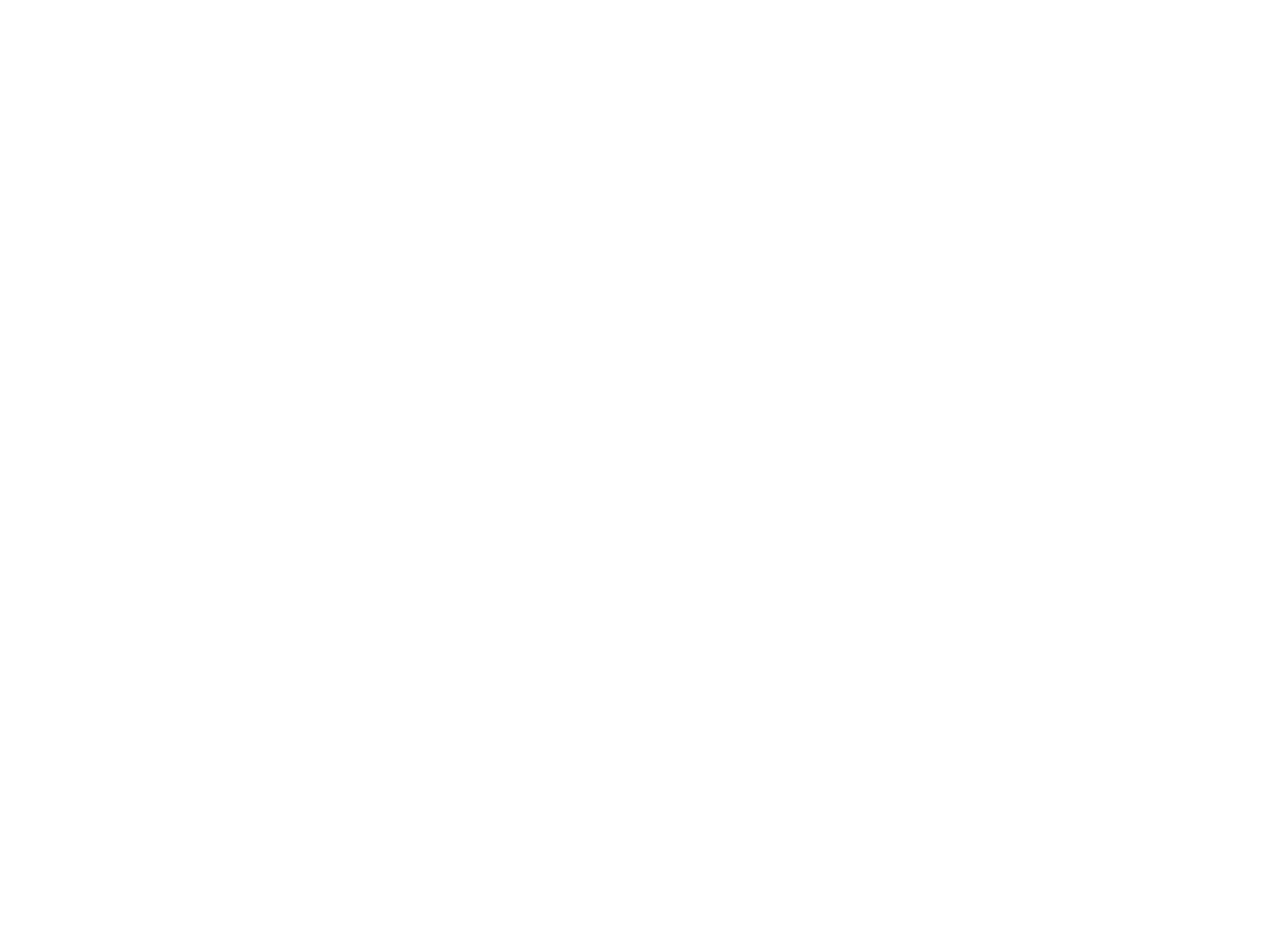
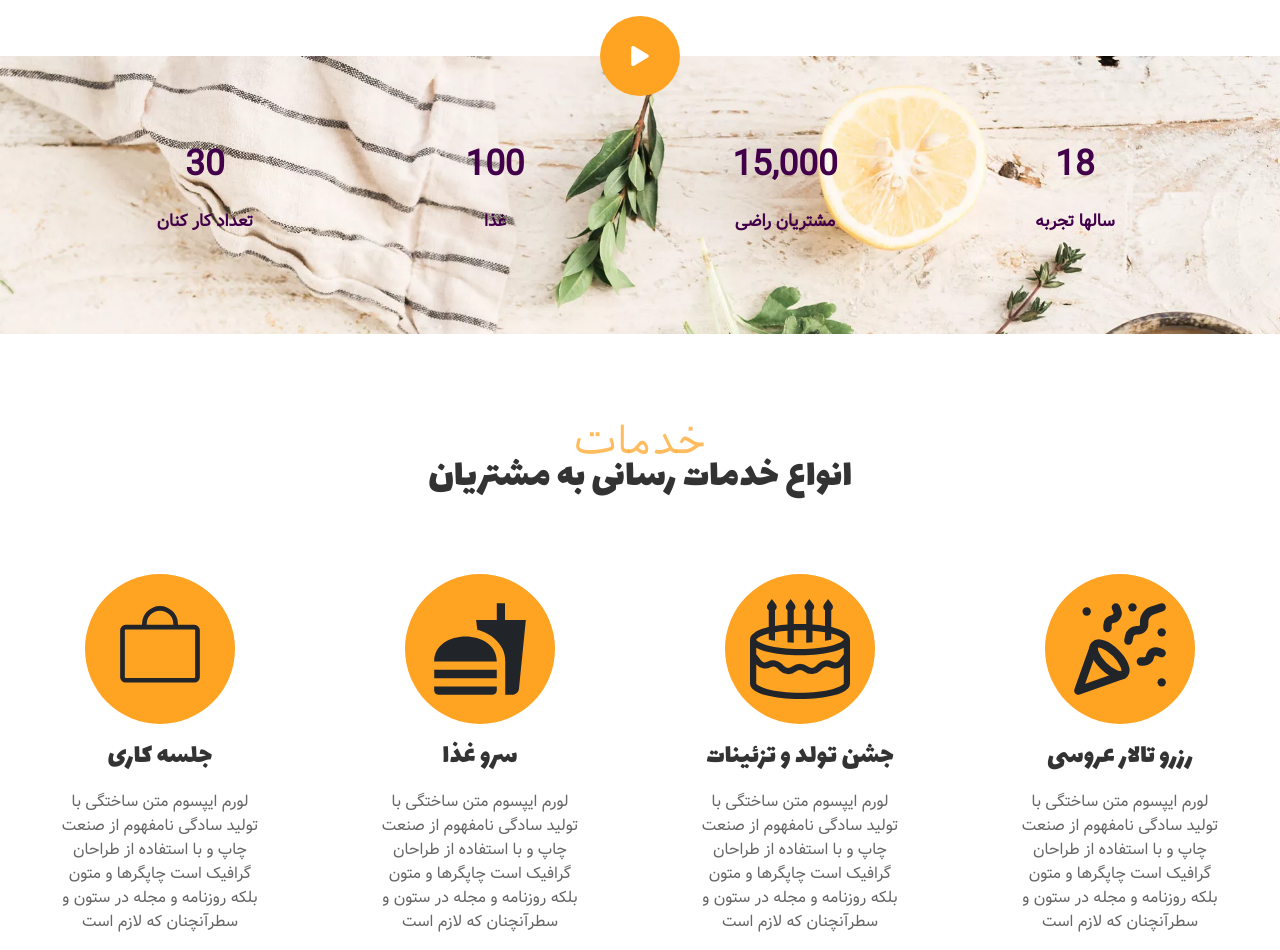
Before and after one commit to sadeqobeydi/Restaurant-cafe-site, a React (Create React App) app: page / in a window 1280 px wide. Shown: the part 1180-2130 px from the top of the page. Before the commit the page ends 800 px from the top, so only its background shows below. Built offline with nearby package versions, Linux system fonts and the light colour scheme; data requests are answered from the project's data file.

Commit message:
sercises complated

```diff
--- /dev/null
+++ b/db.json
@@ -0,0 +1,8 @@
+{
+    "statistics": [
+        {"id" : "1" ,"title": "سالها تجربه" , "number" : "18"},
+        {"id" : "2" ,"title": "مشتریان راضی" , "number" : "15000"},
+        {"id" : "3" ,"title": "غذا" , "number" : "100"},
+        {"id" : "4" ,"title": "تعداد کار کنان " , "number" : "30"}
+    ]
+}
--- a/package.json
+++ b/package.json
@@ -6,13 +6,17 @@
     "@testing-library/jest-dom": "^5.17.0",
     "@testing-library/react": "^13.4.0",
     "@testing-library/user-event": "^13.5.0",
+    "axios": "^1.6.8",
     "bootstrap": "^5.3.3",
+    "json-server": "^1.0.0-alpha.23",
     "react": "^18.2.0",
     "react-bootstrap": "^2.10.2",
+    "react-countup": "^6.5.3",
     "react-dom": "^18.2.0",
     "react-icons": "^5.0.1",
     "react-router-dom": "^6.22.3",
     "react-scripts": "5.0.1",
+    "react-visibility-sensor": "^5.1.1",
     "web-vitals": "^2.1.4"
   },
   "scripts": {
--- /dev/null
+++ b/src/component/slider/Slider.css
@@ -0,0 +1,56 @@
+header .slider , header .slider .slide-content{
+    width: 100%;
+    height: 100%;
+    /* overflow: hidden; */
+    position: relative;
+}
+
+header .slider button{
+    all: unset;
+    position: absolute;
+    z-index: 2;
+    top: 45%;
+    opacity: 0;
+    transition: all 1s;
+    color: white;
+    cursor: pointer;
+}
+header .slider button.next{
+    right: 5px;
+}
+header .slider button.previous{
+    left: 5px;
+}
+header .slider:hover > button.next {
+    transform: translateX(-15px);
+    opacity: 1;
+}
+header .slider:hover > button.previous {
+    transform: translateX(15px);
+    opacity: 1;
+}
+header .slider .radial-content{
+    width: 100%;
+    /* height: 30px; */
+    position: absolute;
+    bottom: 20px;
+    text-align: center;
+    z-index: 3;
+    direction: ltr;
+}
+header .slider .radial-content .point{
+    display: inline-block;
+    background-color: white;
+    width: 15px;
+    height: 15px;
+    border-radius: 50%;
+    border: 1px solid transparent;
+    outline: 2px solid white;
+    background-clip: content-box;
+    margin:0px  5px;
+    opacity: 0.4;
+    cursor: pointer;
+}
+header .slider .radial-content .point.active{
+    opacity: 1;
+}
--- /dev/null
+++ b/src/component/slider/Slider.js
@@ -0,0 +1,58 @@
+import './Slider.css'
+import { useEffect, useState } from 'react'
+import { FaChevronLeft , FaChevronRight} from "react-icons/fa";
+import SlideItem from '../../component/SlideItem/SlideItem'
+import imgslider1 from '../../images/sliderimages3.jpg'
+import imgslider2 from '../../images/sliderimages1.jpg'
+import imgslider3 from '../../images/sliderimages2.jpg'
+
+function Slider(){
+
+    const [currentIndex , setCurrentIndex] = useState(0)
+
+    const slids = [
+        { id : 1 , title : 'غذاهای خوشمزه ما با حضور شما گرم' , url : imgslider1 },
+        { id : 2 , title : 'بهترین مکان برای شروع روز شما' , url : imgslider2},
+        { id : 3 , title : 'شیرینی خامه ای آماده سرو' , url : imgslider3},
+    ]
+
+
+    const nextSlideHandler = () =>{
+        currentIndex < slids.length-1 ? setCurrentIndex(currentIndex+1) : setCurrentIndex(0)
+    }
+    const previousSlideHandler = ()=>{
+        currentIndex > 0 ? setCurrentIndex(currentIndex-1) : setCurrentIndex(slids.length-1)
+    }
+
+    return(
+        <div className="slider">
+            <div className="slide-content">
+                {slids.map(item => <SlideItem currentIndex={currentIndex} {...item}/>)}
+            </div>
+
+            <button className='next' onClick={nextSlideHandler}>
+                <FaChevronRight size="25px"/>
+            </button>
+            <button className='previous' onClick={previousSlideHandler}>
+                <FaChevronLeft size="25px"/>
+            </button>
+
+            <div className="radial-content">
+                {
+
+                    slids.map((item , index) =>{
+                        return <div
+                            key={item.id}
+                            className={`point ${currentIndex===index? 'active':''}`}
+                            onClick={()=> setCurrentIndex(index)}
+                            >
+
+                        </div>
+                    })
+                }
+            </div>
+        </div>
+    )
+}
+
+export default Slider
--- a/src/index.css
+++ b/src/index.css
@@ -45,3 +45,21 @@
 .vazir{
   font-family: vazir;
 }
+
+
+h2.before-title{
+  content: "پارس فود";
+  display: block;
+  font-family: iransanse;
+  text-align: center;
+  position: relative;
+  top: 35px;
+  color: rgba(255, 163, 35, 0.726);
+  z-index: 0;
+
+}
+h3.section-title{
+  position: relative;
+  z-index: 2;
+  color: #333333;
+}
--- a/src/pages/home/home.css
+++ b/src/pages/home/home.css
@@ -1,3 +1,4 @@
+
 header{
     width: 100vw;
     height: 100vh;
@@ -5,59 +6,74 @@
 header .navnigate-container{
     z-index: 3;
 }
-header .slider , header .slider .slide-content{
-    width: 100%;
-    height: 100%;
-    /* overflow: hidden; */
-    position: relative;
+/* ------------------------------------------------------------- */
+article.abouted p{
+    text-align: justify;
+font-weight: 600;
+    line-height: 30px;
+    color: rgb(102, 102, 102)
+}
+article.abouted .playlogo{
+    position: absolute;
+    bottom: 0px;
+    right: 50%;
+    transform: translate(50% , 50%);
+    width: 80px;
+    height: 80px;
+    background-color: #ffa323;
+    border-radius: 50%;
+    cursor: pointer;
+}
+/* ------------------------------------------------------------------- */
+section.statistics{
+    background: url('../../images/bg_4.jpg');
+    /* background-position: center center; */
+    background-size: cover;
+    padding: 20px 0px;
+    padding: 60px;
+}
+section.statistics p{
+    text-align: center;
+    color: #410049;
+}
+section.statistics p.number{
+    font-size: 35px;
+    font-weight: bold;
+}
+section.statistics p.title{
+    font-size: 17px;
+    font-weight: bold;
+}
+/* -------------------------------------------------------------- */
+section.servises > *{
+    text-align: center;
+}
+section.servises .servis-logo{
+    width: 150px;
+    height: 150px;
+    background-color:#ffa323 ;
+    display: flex;
+    align-items: center;
+    justify-content: center;
+    margin: 0px auto;
+}
+section.servises .servis-item h3{
+    color: #333333;
+}
+section.servises .servis-item p{
+    color: #666666;
+    text-align: justify;
 }
 
-header .slider button{
-    all: unset;
-    position: absolute;
-    z-index: 2;
-    top: 45%;
-    opacity: 0;
-    transition: all 1s;
-    color: white;
-    cursor: pointer;
+
+@media screen and (min-width : 992px) {
+    section.statistics{
+        background: url('../../images/bg_4.jpg') fixed;
+        background-position: top right;
+        background-size: cover;
+    }
+    section.servises .servis-item p{
+        color: #666666;
+        text-align: center;
+    }
 }
-header .slider button.next{
-    right: 5px;
-}
-header .slider button.previous{
-    left: 5px;
-}
-header .slider:hover > button.next {
-    transform: translateX(-15px);
-    opacity: 1;
-}
-header .slider:hover > button.previous {
-    transform: translateX(15px);
-    opacity: 1;
-}
-header .slider .radial-content{
-    width: 100%;
-    /* height: 30px; */
-    position: absolute;
-    bottom: 20px;
-    text-align: center;
-    z-index: 3;
-    direction: ltr;
-}
-header .slider .radial-content .point{
-    display: inline-block;
-    background-color: white;
-    width: 15px;
-    height: 15px;
-    border-radius: 50%;
-    border: 1px solid transparent;
-    outline: 2px solid white;
-    background-clip: content-box;
-    margin:0px  5px;
-    opacity: 0.4;
-    cursor: pointer;
-}
-header .slider .radial-content .point.active{
-    opacity: 1;
-}
--- a/src/pages/home/home.js
+++ b/src/pages/home/home.js
@@ -1,33 +1,27 @@
-import { useEffect, useState } from 'react'
-import SlideItem from '../../component/SlideItem/SlideItem'
+import { Col, Row } from 'react-bootstrap'
 import MyNavbar from '../../component/myNavbar/MyNavbar'
-import imgslider1 from '../../images/sliderimages3.jpg'
-import imgslider2 from '../../images/sliderimages1.jpg'
-import imgslider3 from '../../images/sliderimages2.jpg'
-import { FaChevronLeft , FaChevronRight} from "react-icons/fa";
+import Slider from '../../component/slider/Slider'
+import { FaPlay } from "react-icons/fa";
+import { BsCake2 } from "react-icons/bs";
+import { PiBagSimpleLight } from "react-icons/pi";
+import { LuPartyPopper } from "react-icons/lu";
+import { MdFastfood } from "react-icons/md";
+import './home.css'
+import { useEffect, useState } from 'react';
+import axios from 'axios';
+import CountUp from 'react-countup';
 
 
-import './home.css'
+
 function Home(){
 
-    const [currentIndex , setCurrentIndex] = useState(0)
+    const [statistics , setStatistics] = useState([])
 
-    const slids = [
-        { id : 1 , title : 'غذاهای خوشمزه ما با حضور شما گرم' , url : imgslider1 },
-        { id : 2 , title : 'بهترین مکان برای شروع روز شما' , url : imgslider2},
-        { id : 3 , title : 'شیرینی خامه ای آماده سرو' , url : imgslider3},
-    ]
-
-    const nextSlideHandler = () =>{
-        currentIndex < slids.length-1 ? setCurrentIndex(currentIndex+1) : setCurrentIndex(0)
-    }
-    const previousSlideHandler = ()=>{
-        currentIndex > 0 ? setCurrentIndex(currentIndex-1) : setCurrentIndex(slids.length-1)
-    }
 
     useEffect(()=>{
-        console.log(currentIndex);
-    })
+        axios.get('http://localhost:4000/statistics')
+        .then((response)=> setStatistics(response.data))
+    },[])
 
     return(
         <>
@@ -35,32 +29,82 @@
                 <div className='position-absolute top-0 left-0 w-100 navnigate-container'>
                     <MyNavbar/>
                 </div>
-                <div className="slider">
-                    <div className="slide-content">
-                        {slids.map(item => <SlideItem currentIndex={currentIndex} {...item}/>)}
-                    </div>
+                <Slider/>
+            </header>
 
-                    <button className='next' onClick={nextSlideHandler}>
-                        <FaChevronRight size="25px"/>
-                    </button>
-                    <button className='previous' onClick={previousSlideHandler}>
-                        <FaChevronLeft size="25px"/>
-                    </button>
+            <article className='abouted  position-relative '>
+                <Row className='bg-white py-5 px-2 px-md-5'>
+                    <h2 className='before-title fs-1'>پارس فود</h2>
+                    <h3 className='section-title lalezar fs-1 text-center pt-3'>رستوران و کافه پارس فود</h3>
+                    <p className='iransanse pt-3 px-md-5 text-md-center'>
+                    لورم ایپسوم متن ساختگی با تولید سادگی نامفهوم از صنعت چاپ و با استفاده از طراحان گرافیک است چاپگرها و متون بلکه روزنامه و مجله در ستون و سطرآنچنان که لازم است و برای شرایط فعلی تکنولوژی مورد نیاز و کاربردهای متنوع با هدف بهبود ابزارهای کاربردی می باشد کتابهای زیادی در شصت و سه درصد گذشته حال و آینده شناخت فراوان جامعه و متخصصان را می طلبد
+                    لورم ایپسوم متن ساختگی با تولید سادگی نامفهوم از صنعت چاپ و با استفاده از طراحان گرافیک است چاپگرها و متون بلکه روزنامه و مجله در ستون و سطرآنچنان که لازم است و برای شرایط فعلی تکنولوژی مورد نیاز و کاربردهای متنوع با هدف بهبود ابزارهای کاربردی می باشد کتابهای زیادی در شصت و سه درصد گذشته حال و آینده شناخت فراوان جامعه و متخصصان را می طلبد
+                    </p>
+                </Row>
+                <div className="playlogo d-flex align-items-center justify-content-center">
+                    <FaPlay size='20px' color='white'/>
+                </div>
+            </article>
 
-                    <div className="radial-content">
-                        {
-                            slids.map((item , index) =>{
-                                return <div
-                                    className={`point ${currentIndex===index? 'active':''}`}
-                                    onClick={()=> setCurrentIndex(index)}
-                                    >
+            <section className='statistics'>
+                <Row className='row-cols-1 row-cols-md-4'>
+                    {
+                        statistics.map((item)=> (
+                            <Col className='py-4' key={item.id}>
+                                <p className='number'>
+                                    <CountUp end={item.number} duration = '4' enableScrollSpy />
+                                </p>
+                                <p className='title'>{item.title}</p>
+                            </Col>
+                        ))
+                    }
+                </Row>
+            </section>
 
-                                </div>
-                            })
-                        }
-                    </div>
-                </div>
-            </header>
+            <section className='servises'>
+                <Row className='bg-white py-5 px-2 px-md-5'>
+                    <h2 className='before-title fs-1'>خدمات</h2>
+                    <h3 className='section-title lalezar fs-1 text-center pt-3'>انواع خدمات رسانی به مشتریان</h3>
+                </Row>
+                <Row className='justify-content-center row-cols-1 row-cols=md-3 row-cols-lg-3 row-cols-xl-4'>
+                    <Col>
+                        <div className="servis-item px-3 px-lg-5 my-3">
+                            <div className="servis-logo text-center rounded rounded-circle clo">
+                                <LuPartyPopper size='100'/>
+                            </div>
+                            <h3 className='lalezar my-3'>رزرو تالار عروسی</h3>
+                            <p>لورم ایپسوم متن ساختگی با تولید سادگی نامفهوم از صنعت چاپ و با استفاده از طراحان گرافیک است چاپگرها و متون بلکه روزنامه و مجله در ستون و سطرآنچنان که لازم است</p>
+                        </div>
+                    </Col>
+                    <Col>
+                        <div className="servis-item px-3 px-lg-5 my-3">
+                            <div className="servis-logo text-center rounded rounded-circle clo">
+                                <BsCake2 size='100'/>
+                            </div>
+                            <h3 className='lalezar my-3'>جشن تولد و تزئینات</h3>
+                            <p>لورم ایپسوم متن ساختگی با تولید سادگی نامفهوم از صنعت چاپ و با استفاده از طراحان گرافیک است چاپگرها و متون بلکه روزنامه و مجله در ستون و سطرآنچنان که لازم است</p>
+                        </div>
+                    </Col>
+                    <Col>
+                        <div className="servis-item px-3 px-lg-5 my-3">
+                            <div className="servis-logo text-center rounded rounded-circle clo">
+                                <MdFastfood  size='100'/>
+                            </div>
+                            <h3 className='lalezar my-3'>سرو غذا</h3>
+                            <p>لورم ایپسوم متن ساختگی با تولید سادگی نامفهوم از صنعت چاپ و با استفاده از طراحان گرافیک است چاپگرها و متون بلکه روزنامه و مجله در ستون و سطرآنچنان که لازم است</p>
+                        </div>
+                    </Col>
+                    <Col>
+                        <div className="servis-item px-3 px-lg-5 my-3">
+                            <div className="servis-logo text-center rounded rounded-circle clo">
+                                <PiBagSimpleLight size='100'/>
+                            </div>
+                            <h3 className='lalezar my-3'>جلسه کاری</h3>
+                            <p>لورم ایپسوم متن ساختگی با تولید سادگی نامفهوم از صنعت چاپ و با استفاده از طراحان گرافیک است چاپگرها و متون بلکه روزنامه و مجله در ستون و سطرآنچنان که لازم است</p>
+                        </div>
+                    </Col>
+                </Row>
+            </section>
         </>
     )
 }
```
Also changed, not shown: src/images/bg_4.jpg (added), 1 other file (tests, documents, lock files or other folders). Lines whose indentation alone changed are shown as unchanged.
